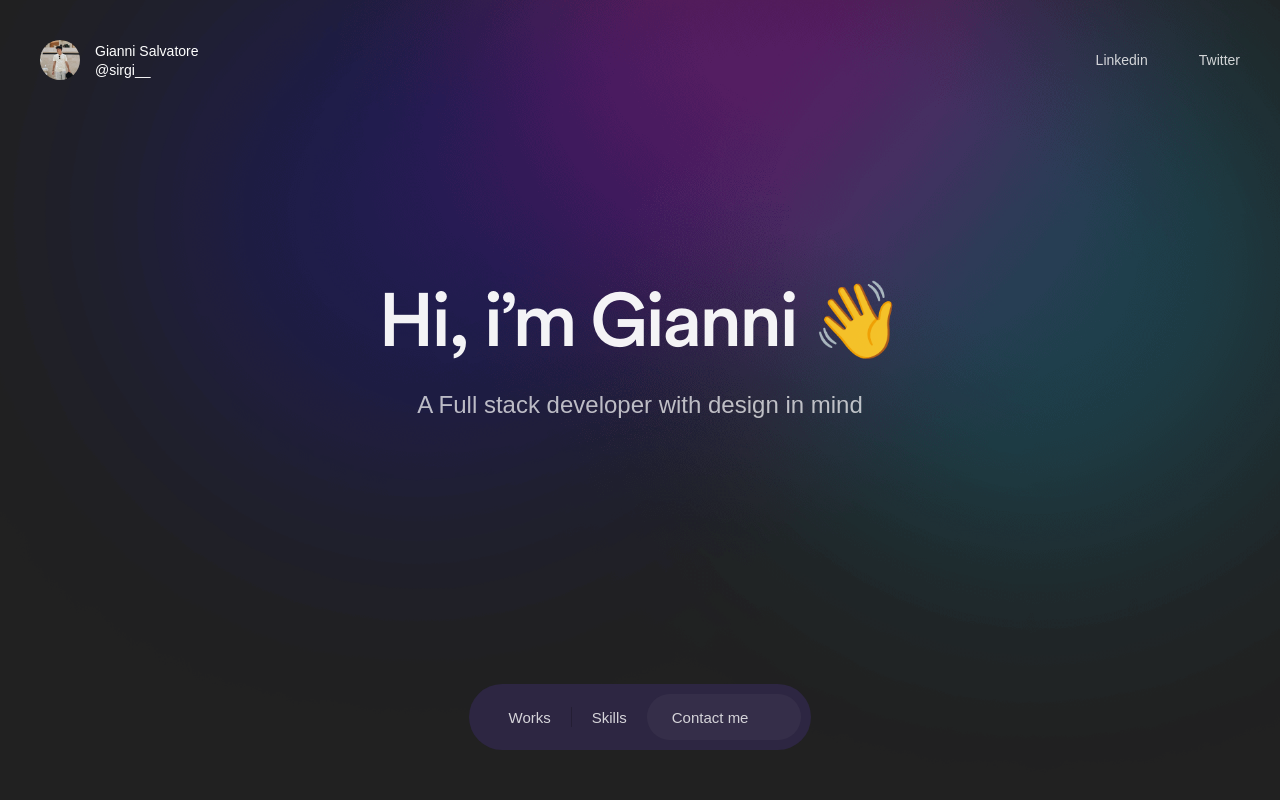
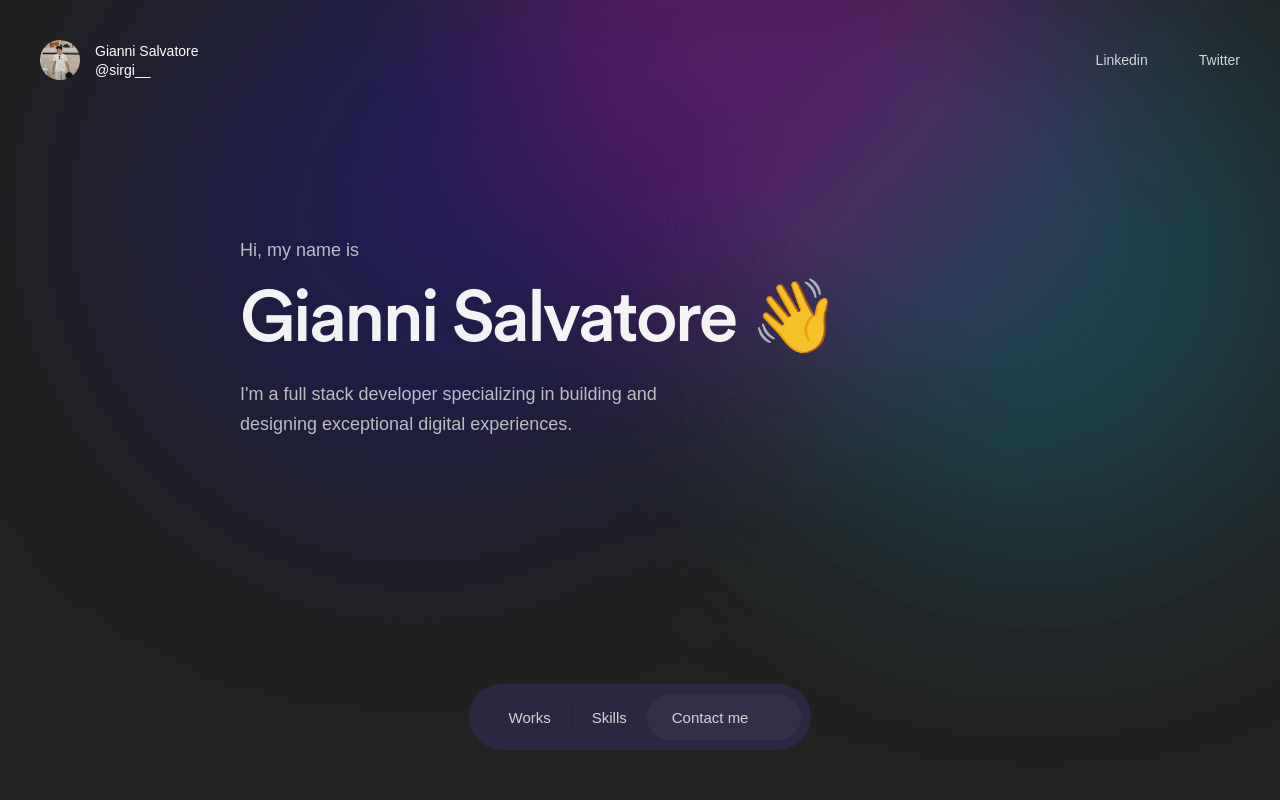
Before and after one commit to giannisalvatore/giannisalvatore.com-nextjs-landing, a Next.js app: page / in a window 1280 px wide. Shown: the top 800 px of the page. Built offline with nearby package versions, Linux system fonts and the light colour scheme; some icons are missing; a web font is replaced by a local one.

Commit message:
modify hero

```diff
--- a/components/hero.js
+++ b/components/hero.js
@@ -1,4 +1,4 @@
-import { motion, useAnimation } from "framer-motion"
+import { motion, useAnimation } from "framer-motion";
 import { useEffect } from "react";
 
 import styles from "./hero.module.css";
@@ -11,29 +11,34 @@ export default function Hero() {
                 delay: 0.05,
                 repeat: 1,
                 duration: 1,
-            }
+            },
         }),
         reset: {
-            rotate: 0
-        }
+            rotate: 0,
+        },
     };
 
     const controls = useAnimation();
 
     useEffect(() => {
         controls.start("start");
-    }, [])
+    }, []);
 
-    return <div
-        className={styles.hero}
-    >
-        <motion.div
-            initial={{ opacity: 0 }}
-            animate={{ opacity: 1 }}
-            transition={{ duration: 0.6 }}
-        >
-            <h1>Hi, i’m Gianni <motion.div variants={variants} animate={controls}>👋</motion.div></h1>
-            <p>A Full stack developer with design in mind</p>
-        </motion.div>
-    </div>
+    return (
+        <div className={styles.hero}>
+            <div className={styles.insideHero}>
+                <div className={styles.topTitle}>Hi, my name is</div>
+                <h1>
+                    Gianni Salvatore{" "}
+                    <motion.div variants={variants} animate={controls}>
+                        👋
+                    </motion.div>
+                </h1>
+                <p>
+                    I'm a full stack developer specializing in building and
+                    designing exceptional digital experiences.
+                </p>
+            </div>
+        </div>
+    );
 }
--- a/components/hero.module.css
+++ b/components/hero.module.css
@@ -10,11 +10,10 @@
     background-position: left;
 }
 .hero h1 {
-    font-size: 75px;
+    font-size: 72px;
     line-height: 80px;
     margin-bottom: 0;
-    margin-bottom: 30px;
-    margin-top: -100px;
+    margin-bottom: 20px;
     letter-spacing: -3px;
     font-weight: 500;
     opacity: 0.95;
@@ -23,10 +22,24 @@
     gap: 15px;
 }
 .hero p {
-    font-size: 24px;
+    font-size: 18px;
     font-weight: 200;
     opacity: 0.7;
+    max-width: 450px;
+    line-height: 30px;
 }
-.hero div {
-    text-align: center;
+.insideHero {
+    margin-top: -120px;
+    width: 100%;
+    max-width: 800px;
 }
+.insideHero * {
+    max-width: 1200px;
+    text-align: left;
+}
+.topTitle {
+    font-size: 18px;
+    font-weight: 200;
+    opacity: 0.7;
+    margin-bottom: 20px;
+}
--- a/components/navigation.module.css
+++ b/components/navigation.module.css
@@ -17,6 +17,7 @@
     display: flex;
     justify-content: center;
     padding-bottom: 50px;
+    z-index: 2;
 }
 .panel {
     background: var(--navigation-background);
--- a/components/work.module.css
+++ b/components/work.module.css
@@ -1,22 +1,23 @@
-.info{
+.info {
     display: flex;
     max-width: 800px;
     margin: 0 auto;
     gap: 70px;
     padding-top: 50px;
 }
-.cover{
+.cover {
     display: block;
-    max-width: calc(100vw - 80px);
+    width: 100%;
     margin: 0 auto;
     border-radius: 15px;
     margin-top: 100px;
+    max-width: calc(1200px - 80px);
 }
-.info h2{
+.info h2 {
     font-size: 34px;
     font-weight: 300;
 }
-.description{
+.description {
     font-weight: 200;
     font-size: 16px;
     line-height: 26px;
--- a/styles/palette.css
+++ b/styles/palette.css
@@ -2,4 +2,5 @@
     --background: #212121;
     --border-color: rgb(0, 0, 0, 0.2);
     --navigation-background: #2d2642;
+    --accent: #4fb0a5;
 }
```
